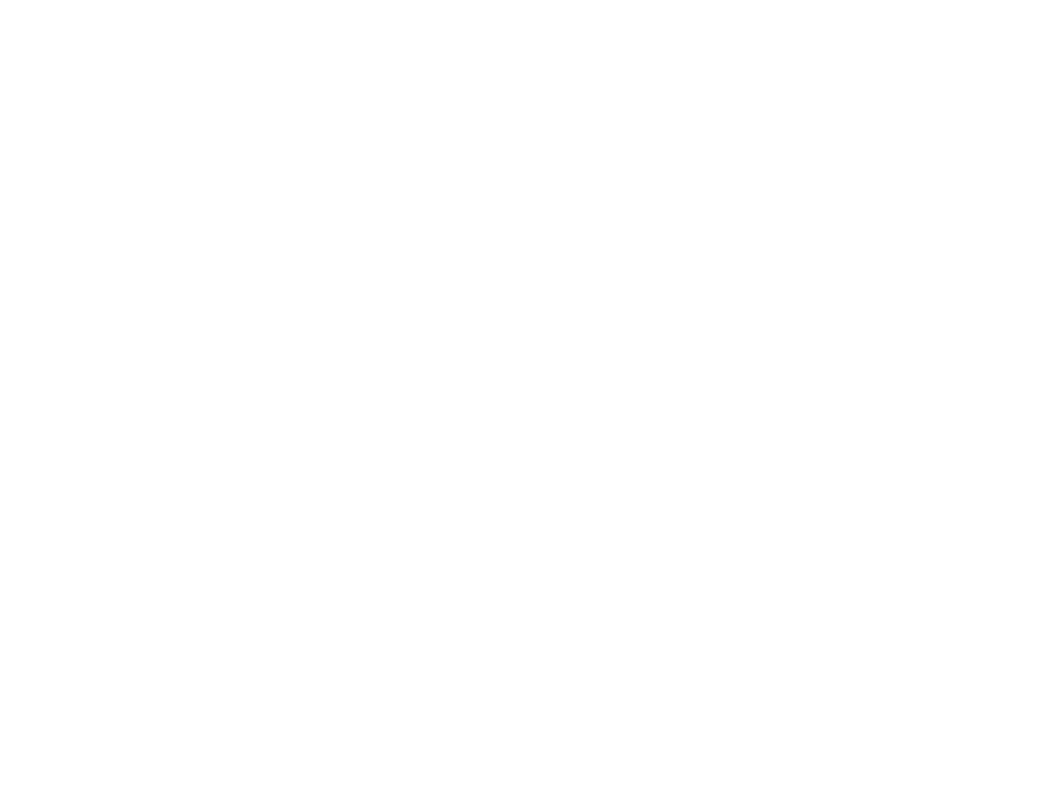
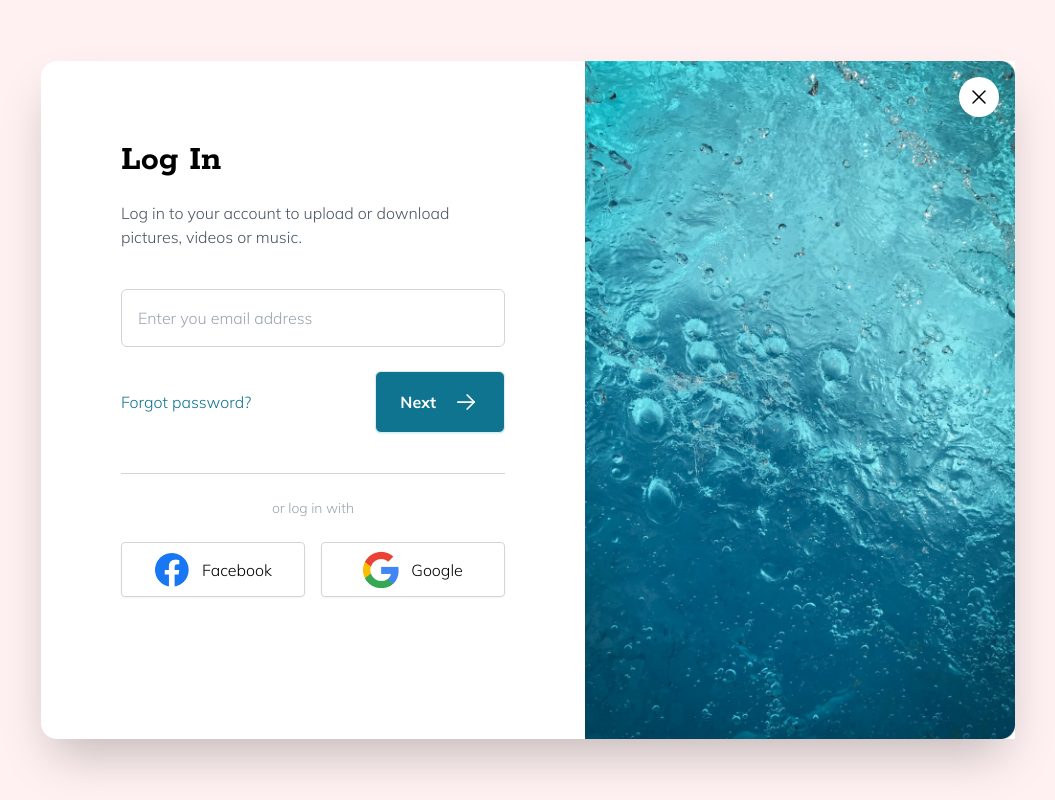
Before and after one commit to SayagoDev/learning-tailwind, a plain HTML site: page 04-mini-projects/login-modal/index.html in a window 1280 px wide. Shown: the whole page, without its empty margins (112-1167 px from the left). Drawn offline with nearby package versions, Linux system fonts and the light colour scheme.

Commit message:
finished all the mini projects

```diff
--- a/04-mini-projects/login-modal/index.html
+++ b/04-mini-projects/login-modal/index.html
@@ -1,12 +1,87 @@
 <!doctype html>
 <html lang="en">
+
 <head>
   <meta charset="UTF-8" />
   <meta http-equiv="X-UA-Compatible" content="IE=edge" />
   <meta name="viewport" content="width=device-width, initial-scale=1.0" />
+  <link
+    href="https://fonts.googleapis.com/css2?family=Mulish:wght@300;400;500;600;700&family=Rokkitt:wght@600;700&display=swap"
+    rel="stylesheet" />
   <script src="https://cdn.tailwindcss.com"></script>
+  <script>
+    tailwind.config = {
+      theme: {
+        fontFamily: {
+          sans: ["Mulish", "sans-serif"],
+          mono: ["Rokkitt", "monospace"],
+        },
+      },
+    };
+  </script>
   <title>Login Modal</title>
 </head>
 
-  <body></body>
+<body>
+  <div class="flex items-center justify-center min-h-screen bg-rose-50">
+    <div class="relative flex flex-col m-6 space-y-10 bg-white shadow-2xl rounded-2xl md:flex-row md:space-y-0 md:m-0">
+      <div class="p-6 md:p-20">
+        <!-- Top Content -->
+        <h2 class="font-mono mb-5 text-4xl font-bold">Log In</h2>
+        <p class="max-w-sm mb-10 font-sans font-light text-gray-600">
+          Log in to your account to upload or download pictures, videos or
+          music.
+        </p>
+        <input class="w-full p-4 border border-gray-300 rounded-md placeholder:font-sans placeholder:font-light"
+          placeholder="Enter you email address" />
+        <!-- Middle Content -->
+        <div class="flex flex-col items-center justify-between mt-6 space-y-6 md:flex-row md:space-y-0">
+          <div class="font-thin text-cyan-700">Forgot password?</div>
+          <button
+            class="w-full md:w-auto flex justify-center items-center p-4 space-x-4 font-sans font-bold text-white rounded-md shadow-lg px-6 bg-cyan-700 shadow-cyan-100 hover:bg-opacity-90 shadow-sm hover:shadow-lg border transition hover:-translate-y-0.5 duration-150">
+            <span>Next</span>
+            <svg xmlns="http://www.w3.org/2000/svg" class="w-7" viewBox="0 0 24 24" stroke-width="1.5" stroke="#ffffff"
+              fill="none" stroke-linecap="round" stroke-linejoin="round">
+              <path stroke="none" d="M0 0h24v24H0z" fill="none" />
+              <line x1="5" y1="12" x2="19" y2="12" />
+              <line x1="13" y1="18" x2="19" y2="12" />
+              <line x1="13" y1="6" x2="19" y2="12" />
+            </svg>
+          </button>
+        </div>
+        <!-- Border -->
+        <div class="mt-10 border-b border-b-gray-300"></div>
+
+        <!-- Bottom Content -->
+        <p class="py-6 text-sm font-thin text-center text-gray-400">
+          or log in with
+        </p>
+
+        <!-- Bottom Buttons Container -->
+        <div class="flex flex-col space-x-0 space-y-6 md:flex-row md:space-x-4 md:space-y-0">
+          <button
+            class="flex items-center justify-center py-2 space-x-3 border border-gray-300 rounded shadow-sm hover:bg-opacity-30 hover:shadow-lg hover:-translate-y-0.5 transition duration-150 md:w-1/2">
+            <img src="images/facebook.png" alt="" class="w-9" /><span class="font-thin">Facebook</span>
+          </button>
+          <button
+            class="flex items-center justify-center py-2 space-x-3 border border-gray-300 rounded shadow-sm hover:bg-opacity-30 hover:shadow-lg hover:-translate-y-0.5 transition duration-150 md:w-1/2">
+            <img src="images/google.png" alt="" class="w-9" /><span class="font-thin">Google</span>
+          </button>
+        </div>
+      </div>
+      <img src="images/image.jpg" alt="" class="w-[430px] hidden md:block" />
+      <!-- Close Button -->
+      <div
+        class="group absolute -top-5 right-4 flex items-center justify-center w-10 h-10 bg-gray-200 rounded-full md:bg-white md:top-4 hover:cursor-pointer hover:-translate-y-0.5 transition duration-150">
+        <svg xmlns="http://www.w3.org/2000/svg" class="w-6 h-6 text-black group-hover:text-gray-600" viewBox="0 0 24 24"
+          stroke-width="1.5" stroke="currentColor" fill="none" stroke-linecap="round" stroke-linejoin="round">
+          <path stroke="none" d="M0 0h24v24H0z" fill="none" />
+          <line x1="18" y1="6" x2="6" y2="18" />
+          <line x1="6" y1="6" x2="18" y2="18" />
+        </svg>
+      </div>
+    </div>
+  </div>
+</body>
+
 </html>
```
Lines whose indentation alone changed are shown as unchanged.
